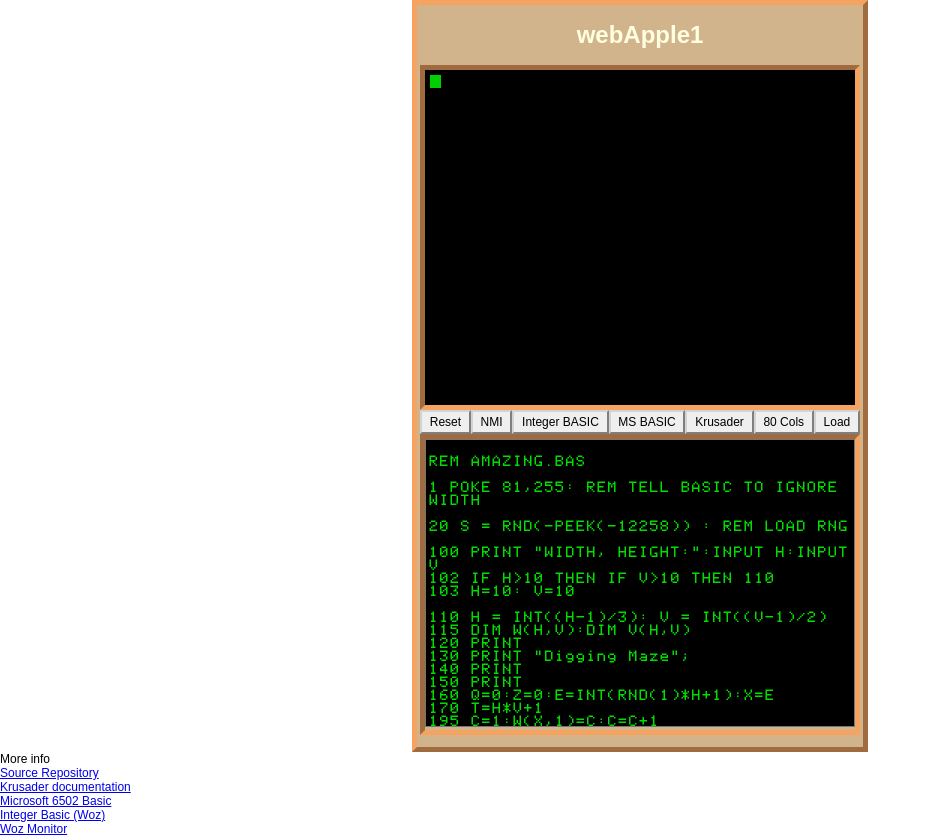
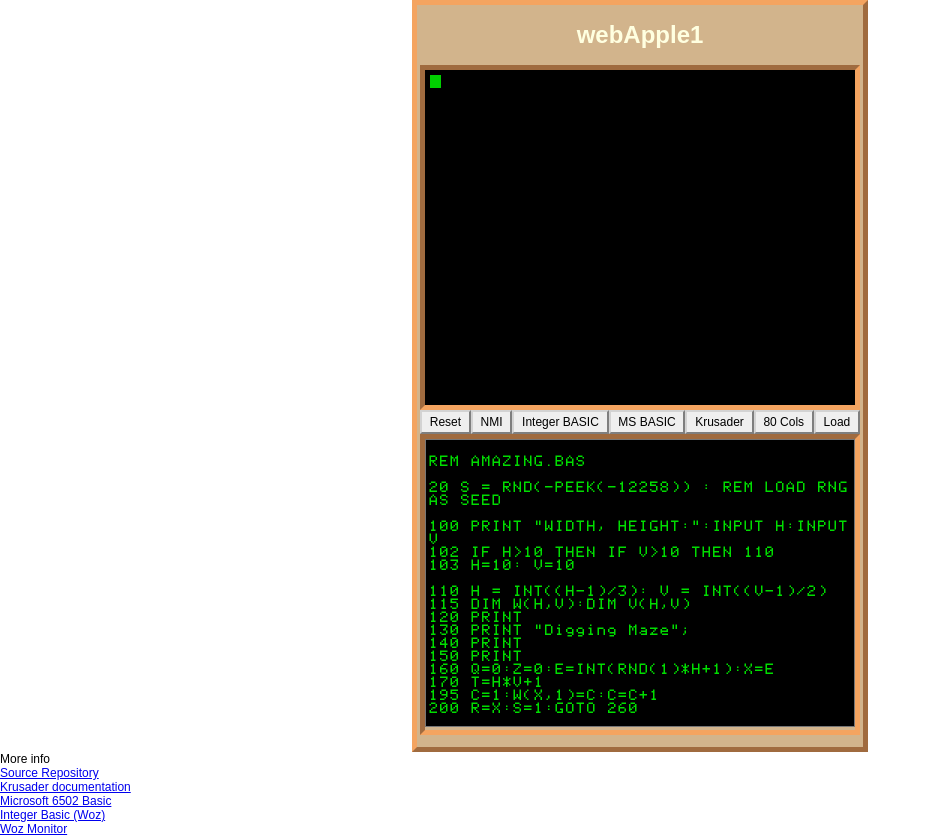
Before and after one commit to rhoem1/webApple1, an Angular app: page / in a window 1280 px wide. Shown: the whole page, without its empty margins (0-931 px from the left). Built offline with nearby package versions, Linux system fonts and the light colour scheme.

Commit message:
do not need to muck with the width of the basic line

```diff
--- a/src/app/Emulation/Examples/amazing_bas.ts
+++ b/src/app/Emulation/Examples/amazing_bas.ts
@@ -2,9 +2,7 @@
 export const AMAZING_BAS: string = `
 REM AMAZING.BAS
 
-1 POKE 81,255: REM TELL BASIC TO IGNORE WIDTH
-
-20 S = RND(-PEEK(-12258)) : REM LOAD RNG
+20 S = RND(-PEEK(-12258)) : REM LOAD RNG AS SEED
 
 100 PRINT "WIDTH, HEIGHT:":INPUT H:INPUT V
 102 IF H>10 THEN IF V>10 THEN 110
```
